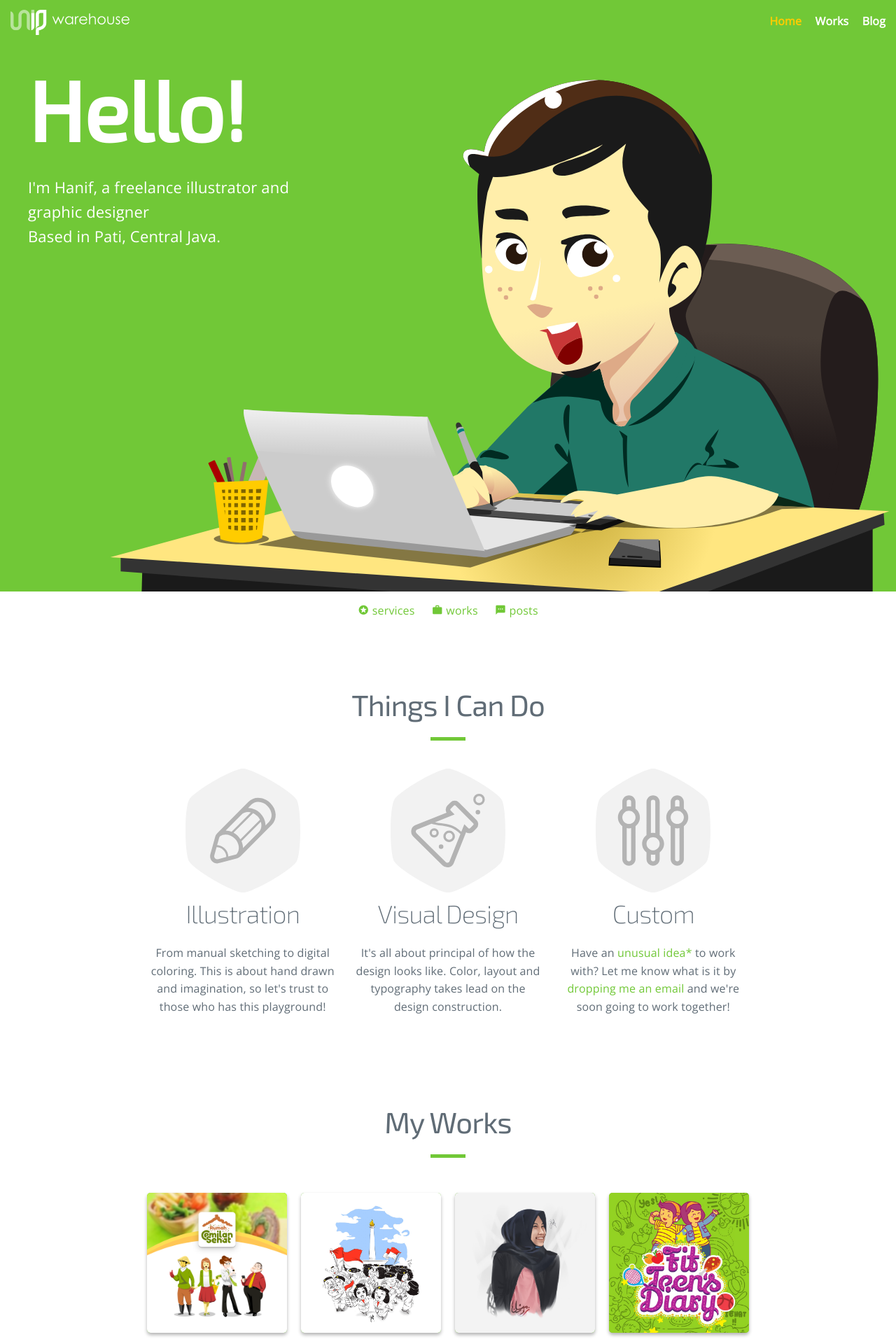
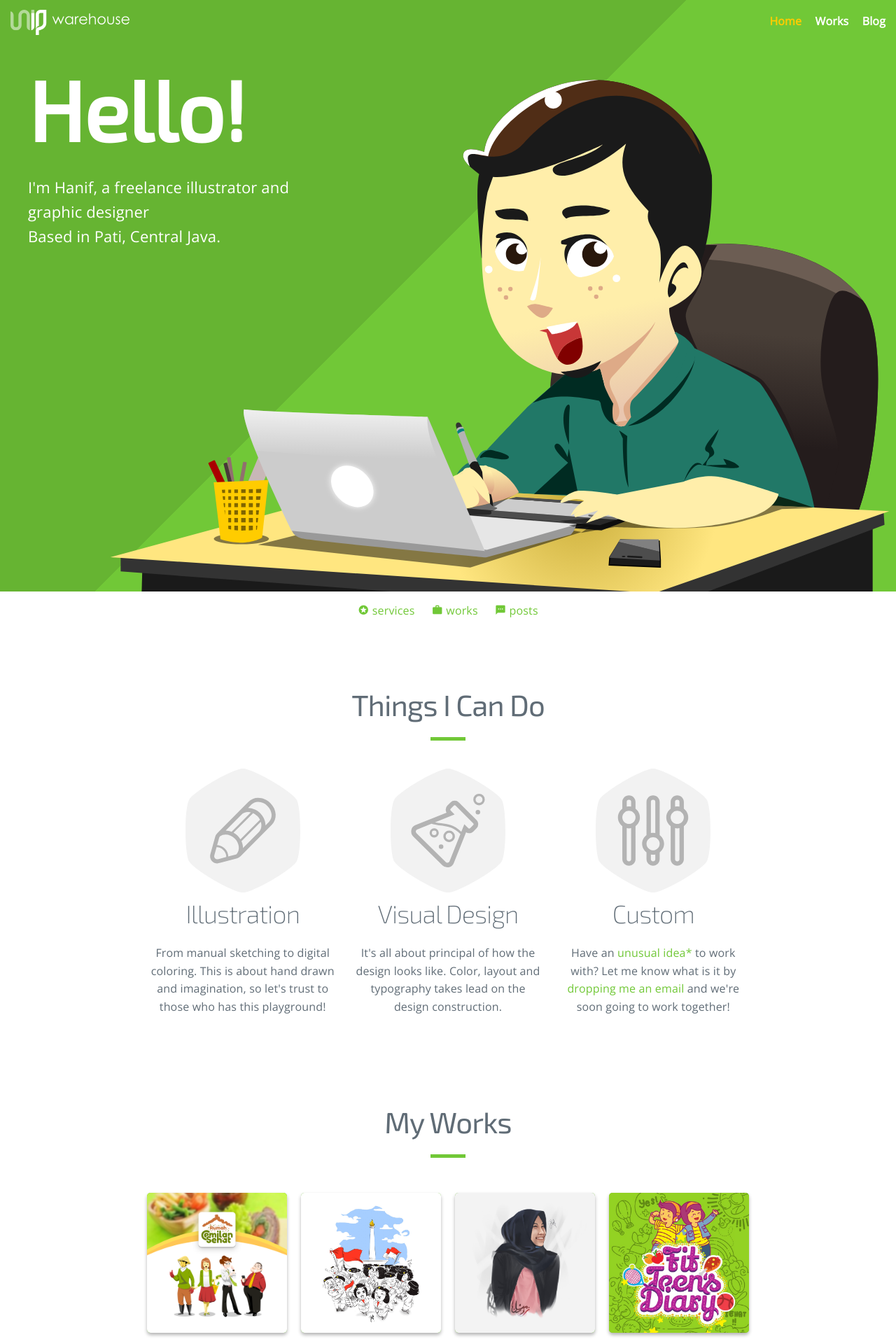
Before and after one commit to unipwarehouse/unipwarehouse.github.io, a Jekyll site: the page built from index.html, in a window 1280 px wide. Shown: the top 1920 px of the page at 70% size. Built offline with Jekyll 4.4.1, drawn with Linux system fonts in a browser that asks for light colours; some web fonts are replaced.

Commit message:
enhanche link and spice up header background

```diff
--- a/_includes/header.html
+++ b/_includes/header.html
@@ -1,7 +1,8 @@
-<header id="home"{% if page.cover %} style="background-image: url('{{ site.baseurl }}/img{{ page.cover }}');{% endif %}{% if page.menu_title == 'Home' %}background-size: contain;{% endif %}">
+<header id="home"
+	{% if page.cover %} style="background-image: url('{{ '/img/' | absolute_url }}{{ page.cover }}'){% if page.menu_title == 'Home' %}, -webkit-linear-gradient(-45deg, rgba(102,180,50,1) 0%,rgba(102,180,50,1) 45%,rgba(113,200,55,1) 45%,rgba(113,200,55,1) 100%), linear-gradient(135deg, rgba(102,180,50,1) 0%,rgba(102,180,50,1) 45%,rgba(113,200,55,1) 45%,rgba(113,200,55,1) 100%); background-size: contain{% endif %};{% endif %}">
 	<nav class="topnav clearfix">
 		<h1 class="float-left">
-			<a class="logo" href="{{ site.url | append: site.baseurl }}">
+			<a class="logo" href="{{ "/" | absolute_url }}">
 				<img class="logo-lg" src="{{ site.logo | prepend: site.baseurl }}" alt="{{ site.title }}">
 				<img class="logo-sm" src="{{ site.logo_small | prepend: site.baseurl }}" alt="{{ site.title }}">
 			</a>
@@ -11,7 +12,7 @@
 		{% assign menu_pages = site.html_pages | sort: 'index' %}
 		{% for p in menu_pages limit 3 %}
 			{% if p.menu_title %}
-			<li{% if page.url == p.url %} class="active"{% endif %}><a href="{{ p.url | prepend: site.baseurl }}">{{ p.menu_title }}</a></li>
+			<li{% if page.url == p.url %} class="active"{% endif %}><a href="{{ p.url | absolute_url }}">{{ p.menu_title }}</a></li>
 			{% endif %}
 		{% endfor %}
 		</ul>
@@ -23,15 +24,15 @@
 		{% endif %}
 			<h2 class="text-center" data-aos="fade-up">{% if page.menu_title == 'Home' %}Hello!{% else %}{{ page.title }}{% endif %}</h2>
 			{% if page.type == 'work' %}
-			<p>{% for cat in page.categories %}In <a href="{{ site.baseurl }}/works/{{ cat }}/">{{ cat }}</a> {% endfor %}{{ page.date | timeago | date_to_string }}</p>
-			<img class="work-item" src="{{ site.baseurl }}/img{{ page.item }}" alt="{{ page.title }}">
+			<p>{% for cat in page.categories %}In <a href="{{ "/works/" | absolute_url }}{{ cat }}/">{{ cat }}</a> {% endfor %}{{ page.date | timeago | date_to_string }}</p>
+			<img class="work-item" src="{{ "/img" | absolute_url }}{{ page.item }}" alt="{{ page.title }}">
 			{% endif %}
 
 			<p data-aos="fade-up" data-aos-delay="800">{% if page.menu_title == 'Home' %}{{ site.description }}{% else %}{{ page.payoff }}{% endif %}</p>
 
 			{% if page.type == 'post' %}
 				<p data-aos="fade-up" data-aos-delay="800">
-					In <a href="{{ site.baseurl }}/posts/{{ page.categories }}/">{{ page.categories }}</a> - {{ page.date | timeago | date_to_string }}
+					In <a href="{{ "/posts/" | absolute_url }}{{ page.categories }}/">{{ page.categories }}</a> - {{ page.date | timeago | date_to_string }}
 				</p>
 			{% endif %}
 
```
